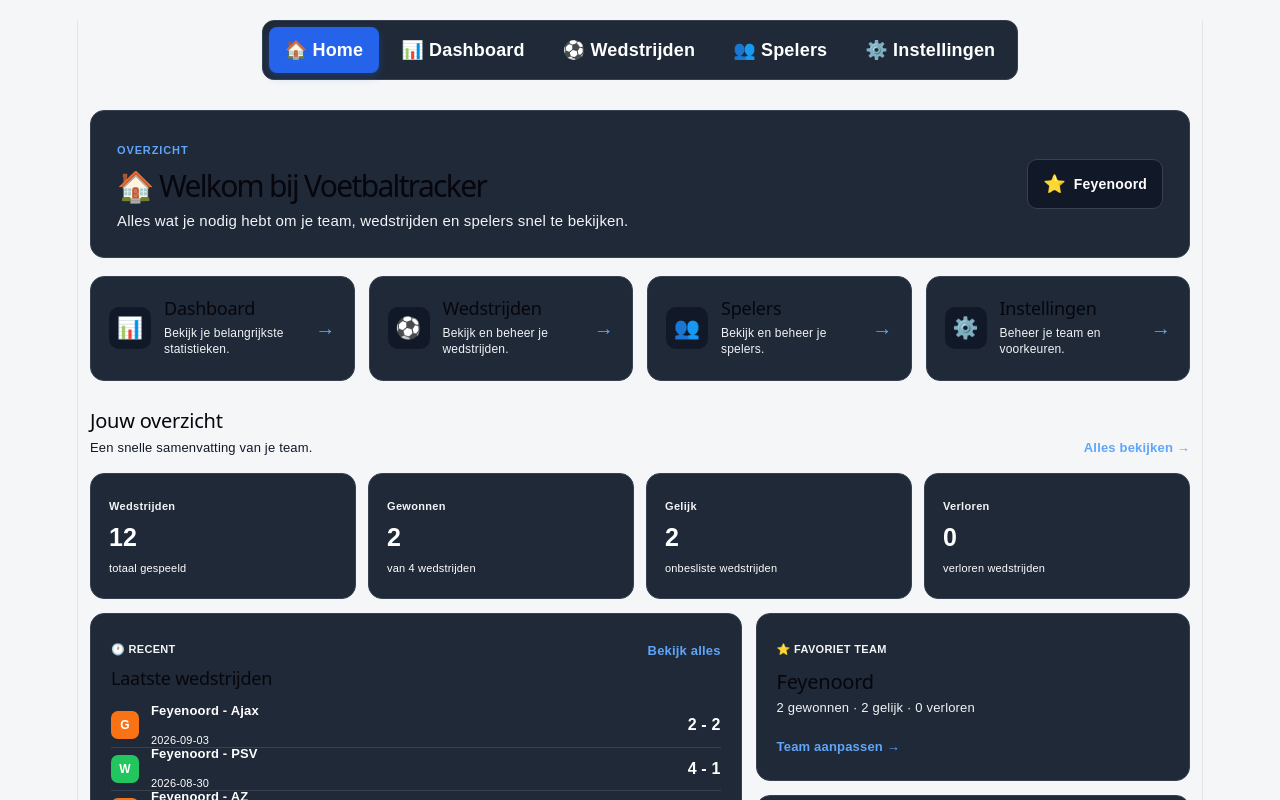
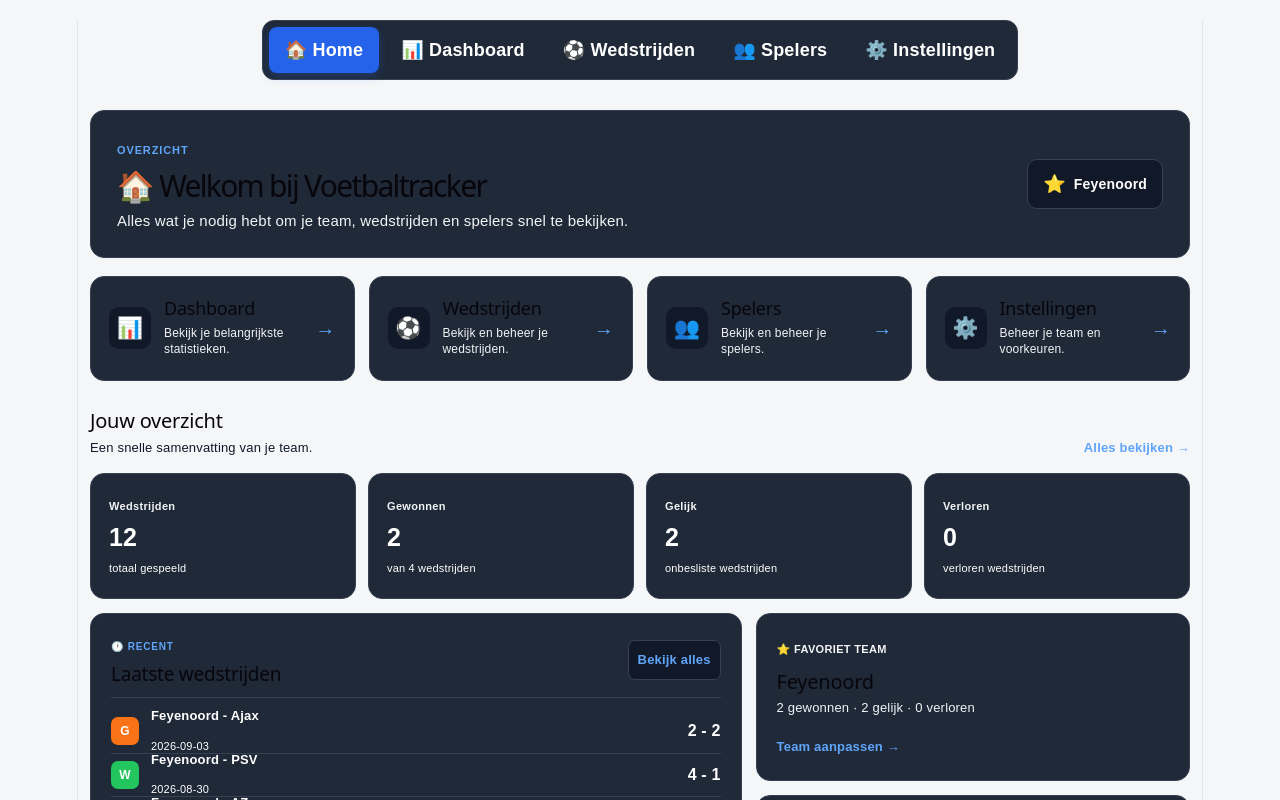
Before and after one commit to Ryan050409/simpel-design, a React (Vite) app: page / in a window 1280 px wide. Shown: the top 800 px of the page. Built offline with nearby package versions, Linux system fonts and the light colour scheme.

Commit message:
Laatste wedstrijden kopje netter maken

```diff
--- a/src/App.css
+++ b/src/App.css
@@ -419,20 +419,40 @@ nav a.active {
 
 .home-page-panel-heading {
   display: flex;
-  align-items: flex-start;
+  align-items: center;
   justify-content: space-between;
   gap: 15px;
-  margin-bottom: 15px;
+  min-height: 43px;
+  margin-bottom: 12px;
+  padding-bottom: 11px;
+  border-bottom: 1px solid #374151;
+}
+
+.home-page-panel-heading > div {
+  min-width: 0;
+}
+
+.home-page-panel-heading .home-page-panel-label {
+  display: block;
+  margin-bottom: 3px;
+  color: #60a5fa;
+  font-size: 10px;
+  letter-spacing: 0.08em;
 }
 
 .home-page-panel-heading h2 {
-  margin: 6px 0 0;
-  font-size: 18px;
+  margin: 0;
+  font-size: 19px;
+  line-height: 1.2;
 }
 
 .home-page-panel-heading a {
   flex-shrink: 0;
-  margin-top: 4px;
+  margin-top: 0;
+  padding: 6px 9px;
+  border-radius: 7px;
+  background: #111827;
+  border: 1px solid #374151;
 }
 
 .home-page-match-list {
```
